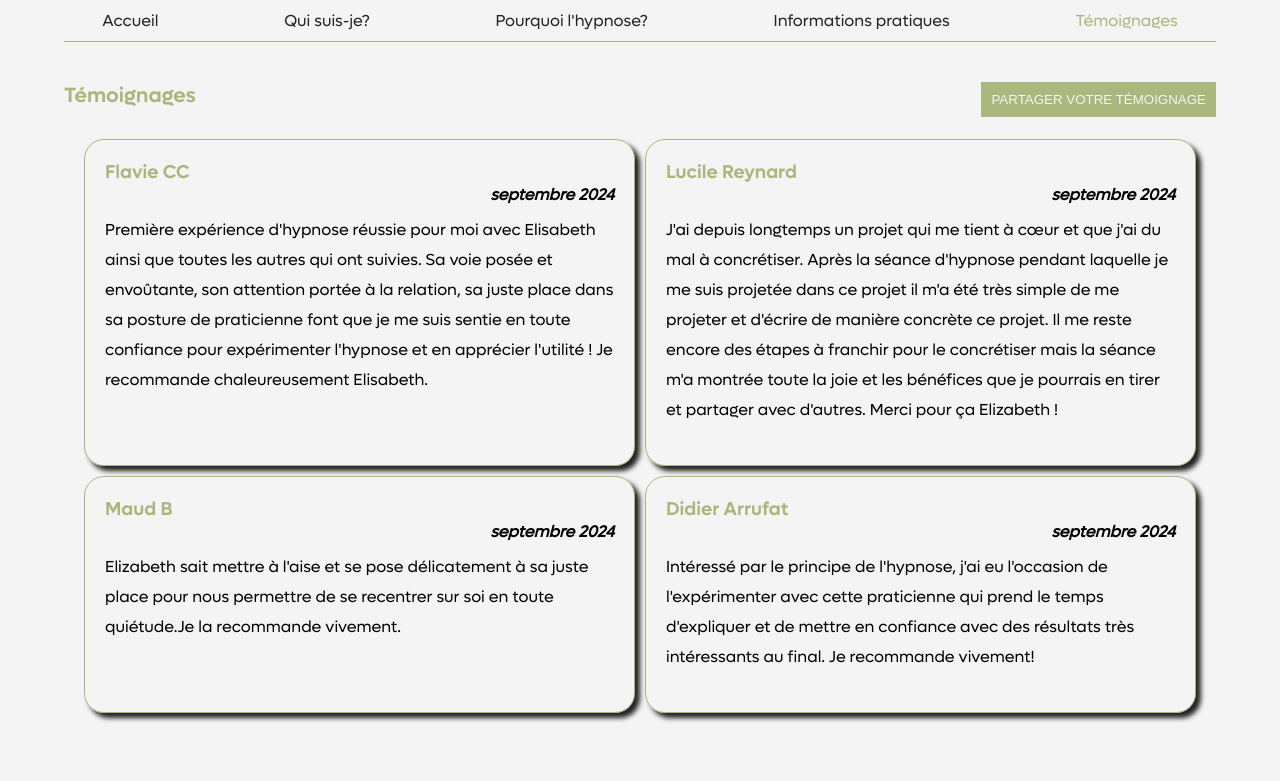
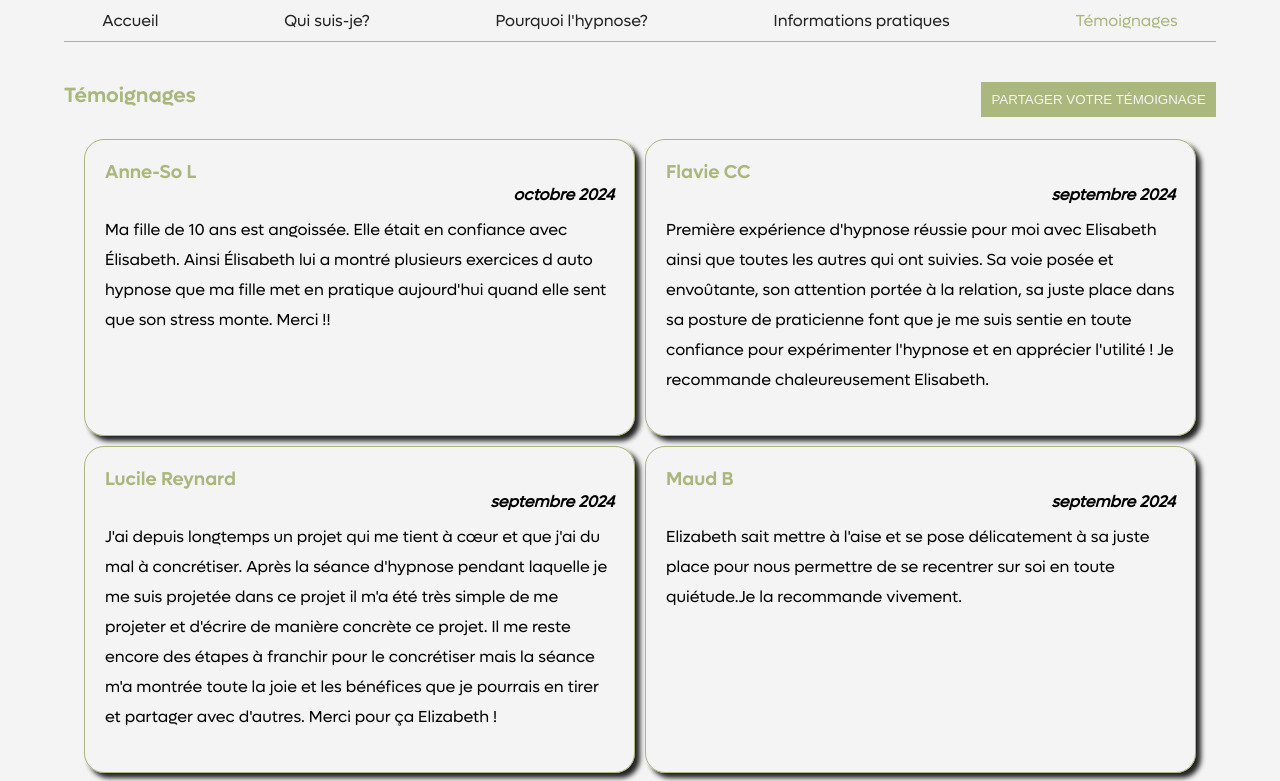
Before and after one commit to tess74600/Elisabeth, a React (Create React App) app: page /testimonies in a window 1280 px wide. Shown: the top 781 px of the page. Built offline with nearby package versions, Linux system fonts and the light colour scheme.

Commit message:
change the id of the last testimony

```diff
--- a/src/Pages/Testimonies/index.jsx
+++ b/src/Pages/Testimonies/index.jsx
@@ -33,6 +33,13 @@ const Testimonies = () => {
       message:
         "Première expérience d'hypnose réussie pour moi avec Elisabeth ainsi que toutes les autres qui ont suivies. Sa voie posée et envoûtante, son attention portée à la relation, sa juste place dans sa posture de praticienne font que je me suis sentie en toute confiance pour expérimenter l'hypnose et en apprécier l'utilité ! Je recommande chaleureusement Elisabeth.",
     },
+    {
+      id: 5,
+      author: "Anne-So L",
+      date: "octobre 2024",
+      message:
+        "Ma fille de 10 ans est angoissée. Elle était en confiance avec Élisabeth. Ainsi Élisabeth lui a montré plusieurs exercices d auto hypnose que ma fille met en pratique aujourd'hui quand elle sent que son stress monte. Merci !!",
+    },
   ];
 
   return (
```
